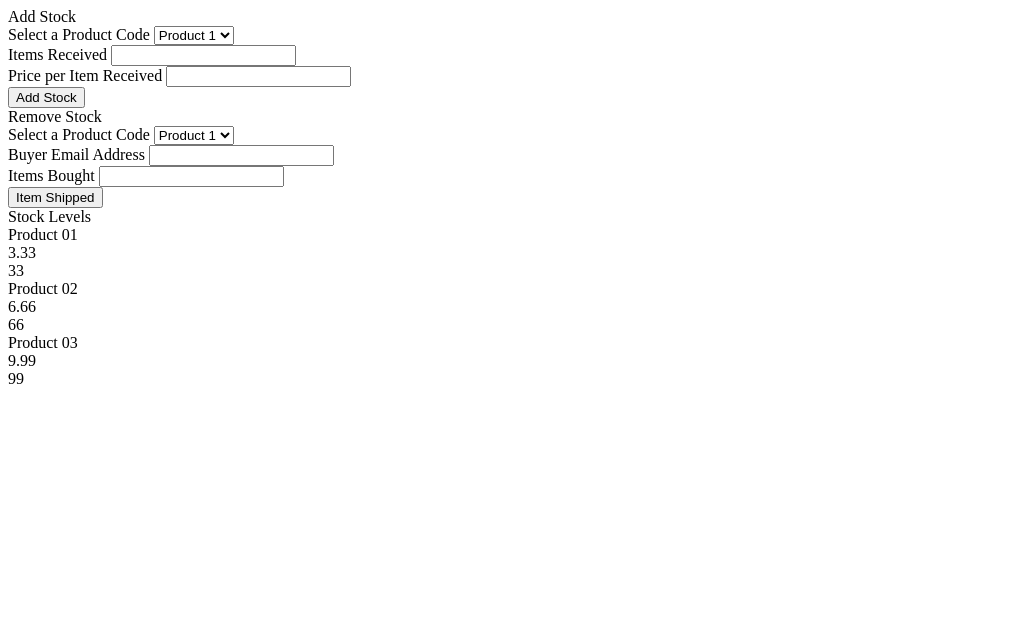
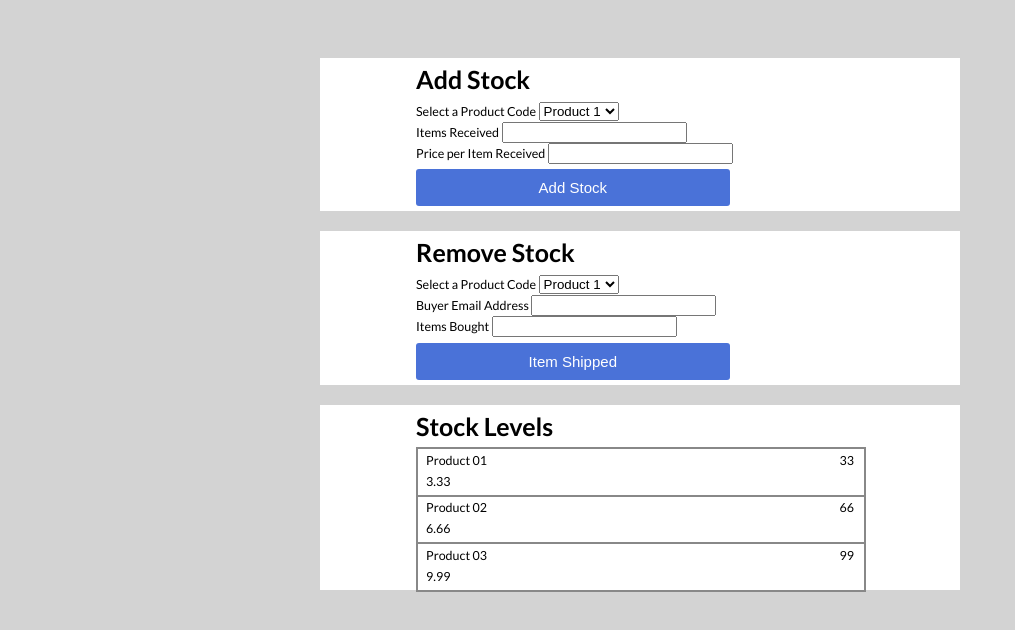
Before and after one commit to DeonJordaan/stock-manager, a website: page index.html in a window 1280 px wide. Shown: the whole page, without its empty margins (0-1015 px from the left). Drawn offline with Linux system fonts and the light colour scheme.

Commit message:
Working on project setup and initial styling

```diff
--- a/index.html
+++ b/index.html
@@ -8,7 +8,7 @@
 		<link rel="preconnect" href="https://fonts.gstatic.com" />
 
 		<link
-			href="https://fonts.googleapis.com/css2?family=Montserrat:wght@200;300;400&display=swap"
+			href="https://fonts.googleapis.com/css?family=Lato:100,300,400,700,900"
 			rel="stylesheet"
 		/>
 
@@ -23,9 +23,9 @@
 	</head>
 	<body id="main" class="container">
 		<header class="header"></header>
-		<section class="add-stock">
+		<section class="add-stock display">
 			<form>
-				<div class="form-header">Add Stock</div>
+				<header class="form-header">Add Stock</header>
 				<div class="form__product-code">
 					<label for="product-code">Select a Product Code</label>
 					<select
@@ -53,9 +53,9 @@
 				<button type="submit">Add Stock</button>
 			</form>
 		</section>
-		<section class="remove-stock">
+		<section class="remove-stock display">
 			<form>
-				<div class="form-header">Remove Stock</div>
+				<header class="form-header">Remove Stock</header>
 				<div class="form__product-code">
 					<label for="product-code">Select a Product Code</label>
 					<select
@@ -79,22 +79,30 @@
 				<button type="submit">Item Shipped</button>
 			</form>
 		</section>
-		<section class="stock-levels">
-			<div class="form-header">Stock Levels</div>
+		<section class="stock-levels display">
+			<section class="product">
+				<header class="form-header">Stock Levels</header>
 				<section class="product__01">
+					<div class="product__01--group">
 						<div class="product__01--label">Product 01</div>
 						<div class="product__01--average-price">3.33</div>
+					</div>
 					<div class="product__01--quantity">33</div>
 				</section>
 				<section class="product__02">
+					<div class="product__01--group">
 						<div class="product__02--label">Product 02</div>
 						<div class="product__02--average-price">6.66</div>
+					</div>
 					<div class="product__02--quantity">66</div>
 				</section>
 				<section class="product__03">
+					<div class="product__01--group">
 						<div class="product__03--label">Product 03</div>
 						<div class="product__03--average-price">9.99</div>
+					</div>
 					<div class="product__03--quantity">99</div>
+				</section>
 			</section>
 		</section>
 
--- a/package.json
+++ b/package.json
@@ -17,7 +17,7 @@
   "devDependencies": {
     "autoprefixer": "^7.1.4",
     "concat": "^1.0.3",
-    "node-sass": "^4.5.3",
+    "node-sass": "^4.14.1",
     "npm-run-all": "^4.1.1",
     "postcss-cli": "^4.1.1"
   }
--- a/sass/_base.scss
+++ b/sass/_base.scss
@@ -1,25 +1,78 @@
 html {
 	//This defines what 1rem is
 	font-size: 62.5%; //1rem = 10px; 10px / 16px = 62.5%
-
-	//@include respond(phone) {
-	//	font-size: 50%; //1rem = 8px, 8 / 16 = 50%
-	//}
-	/*
-	@include respond(tab-land) {
-		font-size: 56.25%; //1rem = 9px, 9 / 16 = 56.25%
-	}
-
-	@include respond(tab-port) {
-		font-size: 50%; //1rem = 8px, 8 / 16 = 50%
-	}
-
-	@include respond(big-desktop) {
-		font-size: 75%; //1rem = 12px, 12 / 16 = 75%
-	}
-    */
 }
 body {
 	box-sizing: border-box;
 	padding: 3rem;
+	background-color: lightgray;
+	font-size: 1.25rem;
 }
+
+button {
+	background-color: rgb(74, 114, 216);
+	font-size: 1.5rem;
+	border: none;
+	padding: 1rem 3rem;
+	border-radius: 3px;
+	margin: 0.5rem 0;
+	color: white;
+	width: 70%;
+}
+
+form {
+	width: 70%;
+}
+
+.form-header {
+	font-size: 2.5rem;
+	font-weight: 600;
+	color: black;
+}
+
+.display {
+	display: flex;
+	justify-content: center;
+	width: 50vw;
+	// height: 25vh;
+	margin: 2rem auto;
+}
+
+.add-stock {
+	background-color: white;
+	// background-color: $bg-color;
+}
+
+.remove-stock {
+	background-color: white;
+	// background-color: $bg-color;
+}
+
+.stock-levels {
+	// display: flex;
+	// flex-direction: column;
+	// align-items: center;
+	// justify-content: flex-start;
+	// width: 80%;
+	// padding: 0 auto;
+	background-color: white;
+	// background-color: $bg-color;
+}
+
+.product {
+	min-width: 70%;
+	// border: 1px solid black;
+}
+
+.product__01,
+.product__02,
+.product__03 {
+	display: flex;
+	flex-direction: row;
+	justify-content: space-between;
+	padding: 0.25rem 1rem;
+	// margin: 1rem;
+	// border: 1px solid lightgrey;
+	box-shadow: 2px 0 0 0 #888, 0 2px 0 0 #888, 2px 2px 0 0 #888,
+		/* Just to fix the corner */ 2px 0 0 0 #888 inset, 0 2px 0 0 #888 inset;
+}
--- /dev/null
+++ b/sass/_typography.scss
@@ -0,0 +1,6 @@
+body {
+	font-family: "Lato", sans-serif;
+	font-weight: 400;
+	/*font-size: 16px;*/
+	line-height: 1.7;
+}
--- /dev/null
+++ b/sass/_variables.scss
@@ -0,0 +1 @@
+$bg-color: lightgray;
--- a/sass/main.scss
+++ b/sass/main.scss
@@ -0,0 +1,3 @@
+@import "base";
+@import "variables";
+@import "typography"
```
Also changed, not shown: css/main.css (deleted), css/style.css, 1 other file. Lines whose indentation alone changed are shown as unchanged.
